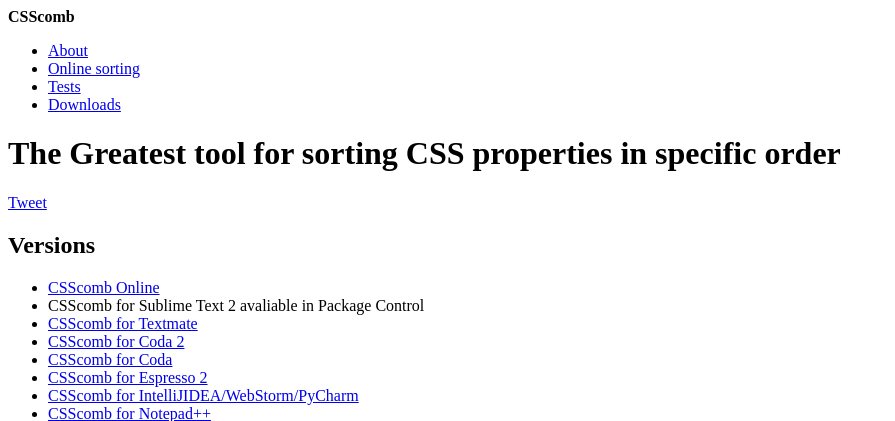
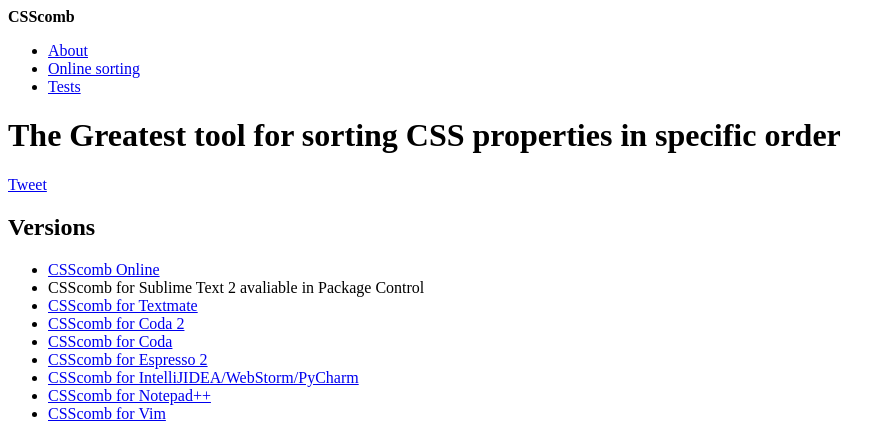
Before and after one commit to csscomb/csscomb, a PHP site: page /index.php in a window 1280 px wide. Shown: the top 421 px of the page, without its empty margins (0-895 px from the left). Run offline with PHP 8.4, Linux system fonts and the light colour scheme; data that the repository does not hold is empty; some libraries are stand-ins or nearby versions.

Commit message:
Remove downloads link from site nav

```diff
--- a/www/common/header.php
+++ b/www/common/header.php
@@ -21,7 +21,6 @@
                 <li><?=strpos($_SERVER['PHP_SELF'], '/about/')===0?'<b>'.$nav['about'].'</b>':'<a href="/about/">'.$nav['about'].'</a>'?></li>
                 <li><?=strpos($_SERVER['PHP_SELF'], '/online/')===0?'<b>'.$nav['online'].'</b>':'<a href="/online/">'.$nav['online'].'</a>'?></li>
                 <li><?=strpos($_SERVER['PHP_SELF'], '/tests/')===0?'<b>'.$nav['tests'].'</b>':'<a href="/tests/">'.$nav['tests'].'</a>'?></li>
-                <li><?=strpos($_SERVER['PHP_SELF'], '/downloads/')===0?'<b>'.$nav['downloads'].'</b>':'<a href="http://github.com/miripiruni/CSScomb/downloads/">'.$nav['downloads'].'</a>'?></li>
             </ul>
         </nav>
     </header>
```
